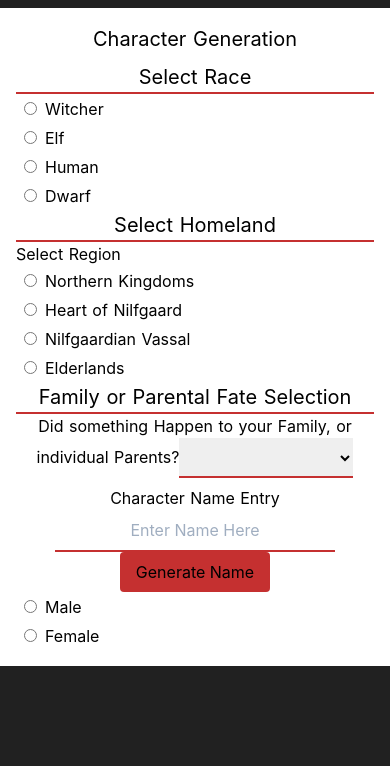
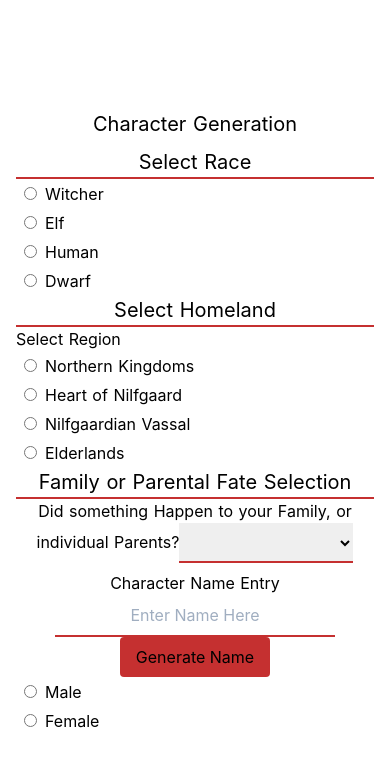
Before and after one commit to Kvasir111/Far-North, a Nuxt app: page / in a window 390 px wide. Shown: the top 766 px of the page. Built offline with nearby package versions, Linux system fonts and the light colour scheme; what @tailwindcss/custom-forms would draw is missing.

Commit message:
Updated some of the page structure to be more mobile friendly

```diff
--- a/pages/index.vue
+++ b/pages/index.vue
@@ -1,7 +1,8 @@
 <template>
   <form @submit="createCharacter">
-  <div class="h-screen flex">
-    <div class="bg-white w-full rounded-none md:w-2/3 p-4 md:rounded m-auto mt-2" id="characterCreationTop">
+  <div class="h-screen flex bg-white sm:bg-transparent">
+    <div class="m-auto">
+    <div class="sm:bg-white w-full rounded-none md:w-2/3 p-4 md:rounded mx-auto" id="characterCreationTop">
       <h1 class="text-center text-xl mb-2">Character Generation</h1>
       <div class="block" id="race">
         <h2 class="text-center border-b-2 border-red-700">Select Race</h2>
@@ -95,6 +96,7 @@
           <li><input class="m-2 form-radio" name="gender" type="radio" v-model="character.gender">{{benis}}</li>
         </ul>
       </div>
+    </div>
     </div>
   </div>
   </form>
```
